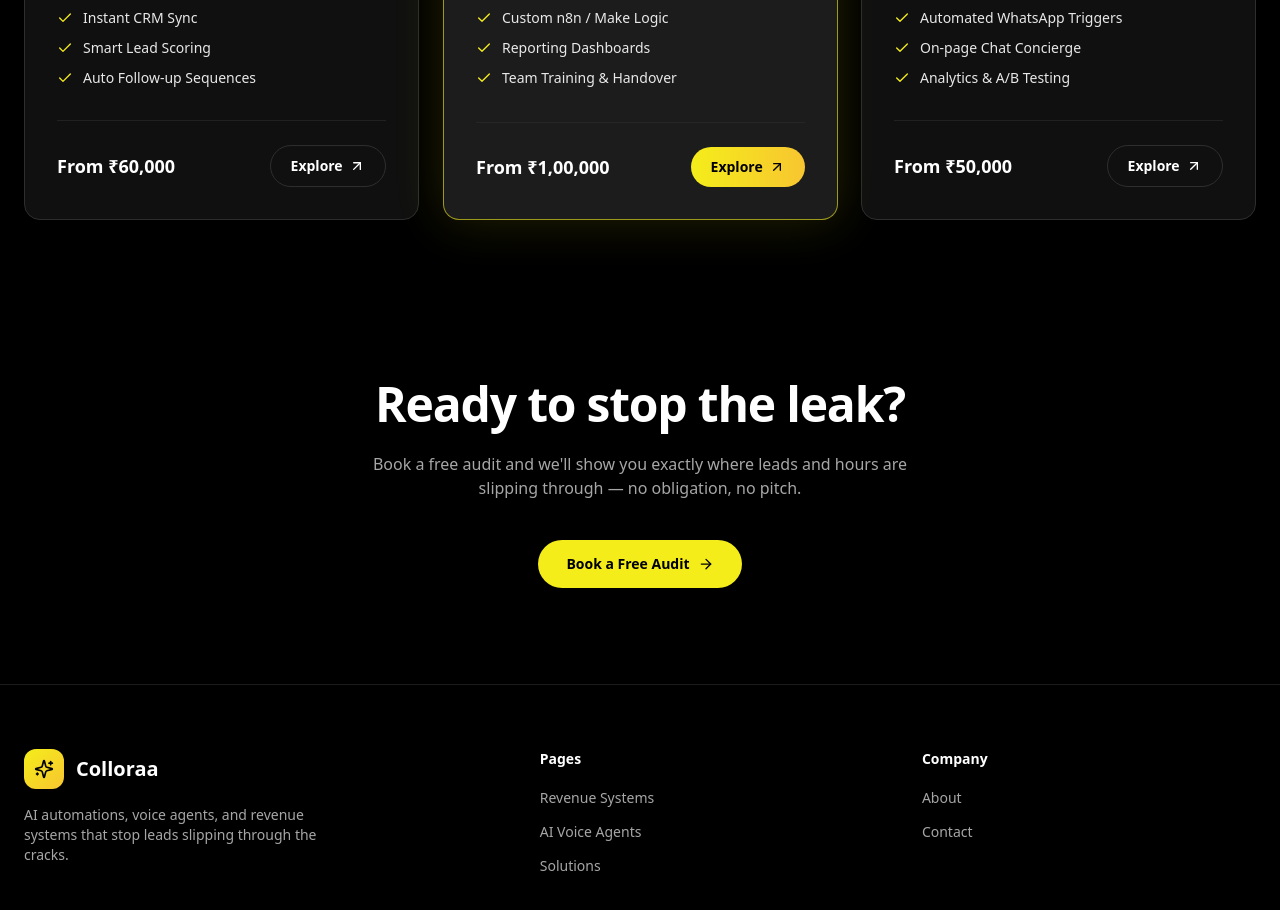
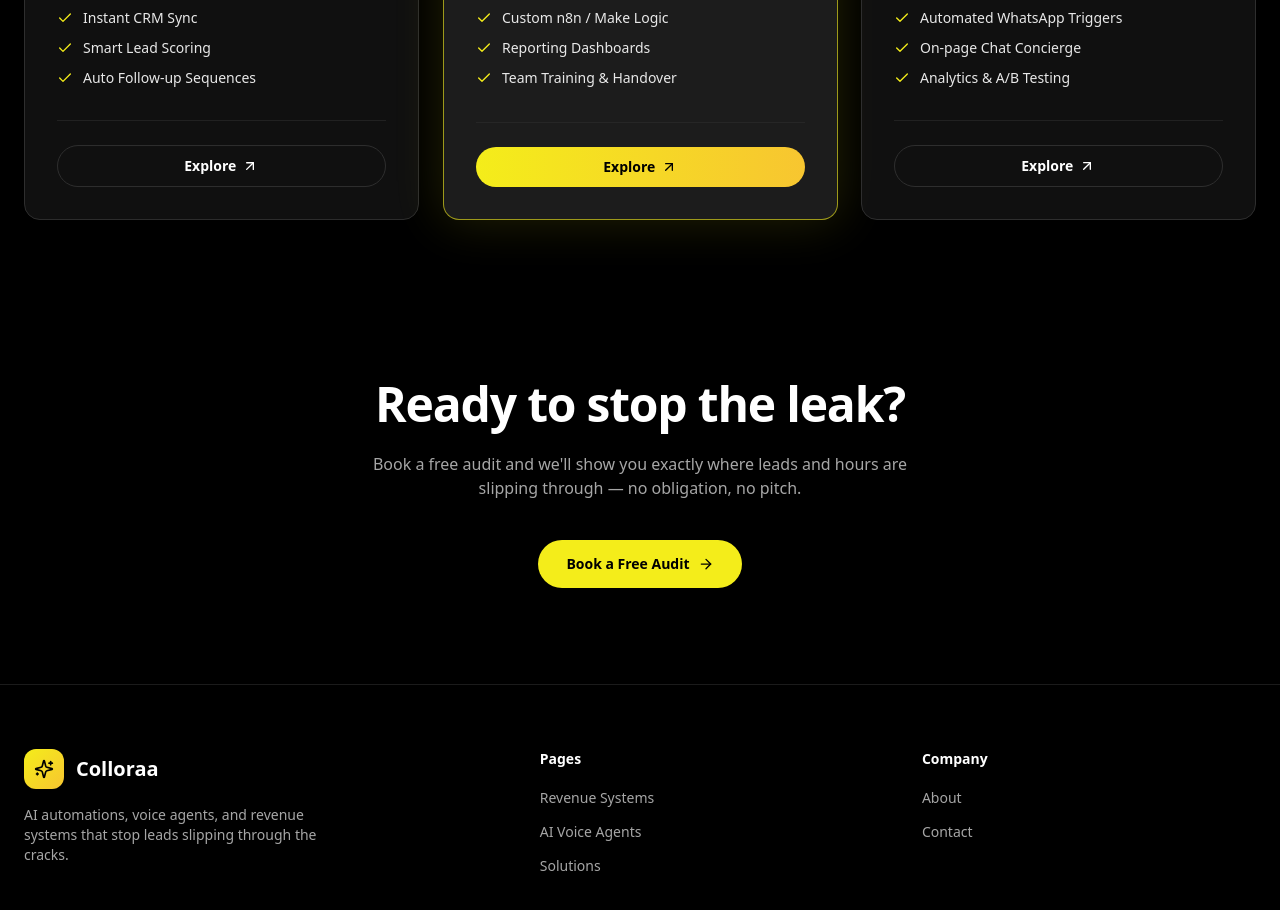
Before and after one commit to Atif2292/Colloraa-AI-Agent, a React (Vite) app: page /revenue-systems in a window 1280 px wide. Shown: the part 840-1750 px from the top of the page. Built offline with nearby package versions, Linux system fonts and the light colour scheme; a web font is replaced by a local one.

Commit message:
Remove pricing from revenue systems cards

```diff
--- a/src/components/Systems.tsx
+++ b/src/components/Systems.tsx
@@ -15,7 +15,6 @@ const systems = [
       'Smart Lead Scoring',
       'Auto Follow-up Sequences',
     ],
-    price: 'From ₹60,000',
   },
   {
     tag: 'System 2',
@@ -29,7 +28,6 @@ const systems = [
       'Reporting Dashboards',
       'Team Training & Handover',
     ],
-    price: 'From ₹1,00,000',
   },
   {
     tag: 'System 3',
@@ -43,7 +41,6 @@ const systems = [
       'On-page Chat Concierge',
       'Analytics & A/B Testing',
     ],
-    price: 'From ₹50,000',
   },
 ]
 
@@ -86,13 +83,10 @@ export default function Systems() {
                   ))}
                 </ul>
 
-                <div className="flex items-center justify-between border-t border-border/60 pt-6">
-                  <span className="font-heading text-lg font-bold">
-                    {s.price}
-                  </span>
+                <div className="border-t border-border/60 pt-6">
                   <Link
                     to="/contact"
-                    className={`inline-flex items-center gap-1.5 rounded-full px-5 py-2.5 text-sm font-semibold transition-all ${
+                    className={`inline-flex w-full items-center justify-center gap-1.5 rounded-full px-5 py-2.5 text-sm font-semibold transition-all ${
                       s.flagship
                         ? 'bg-gradient-to-r from-primary to-secondary text-primary-foreground hover:shadow-[0_0_30px_hsl(var(--secondary)/0.5)]'
                         : 'border border-border hover:border-primary hover:text-primary'
```
